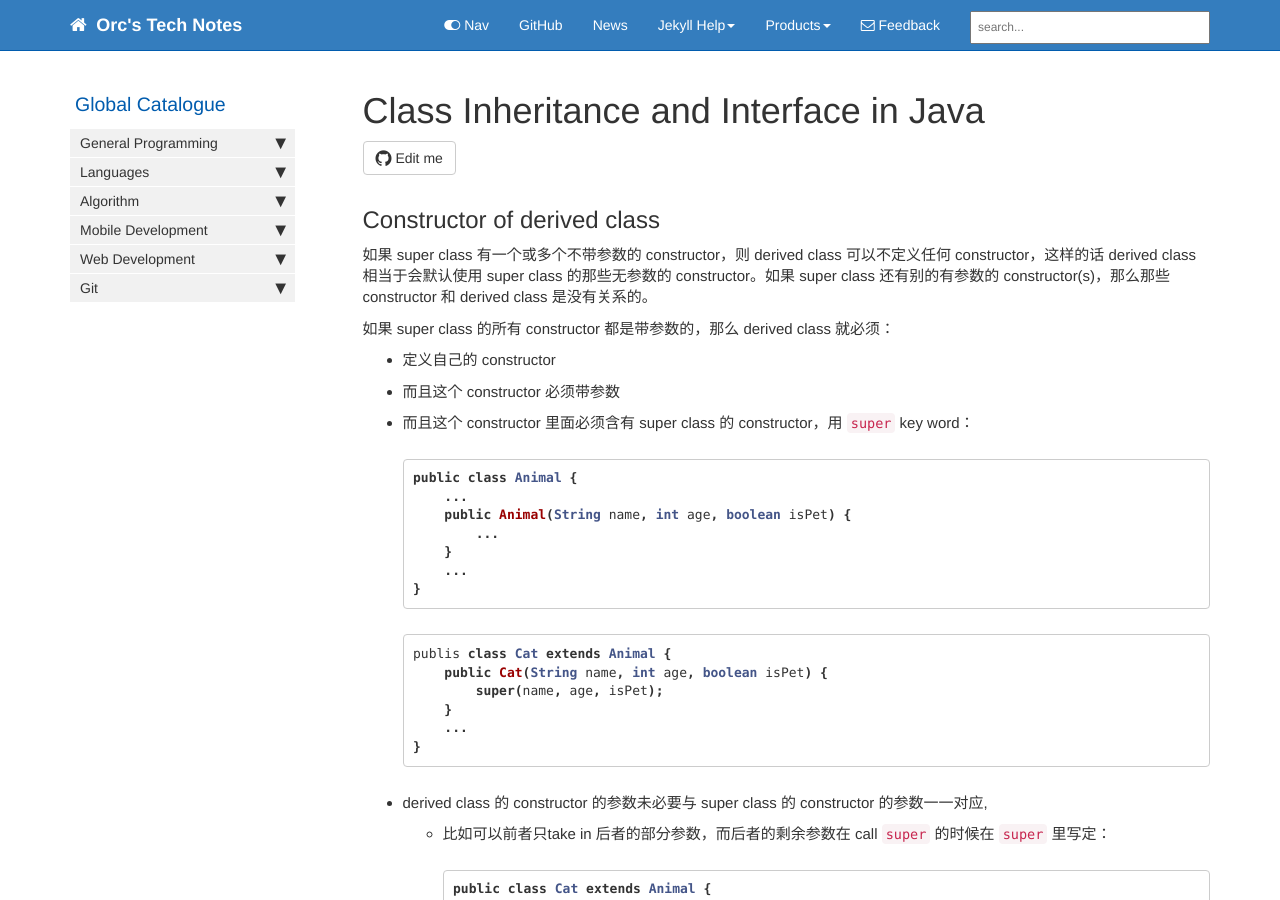
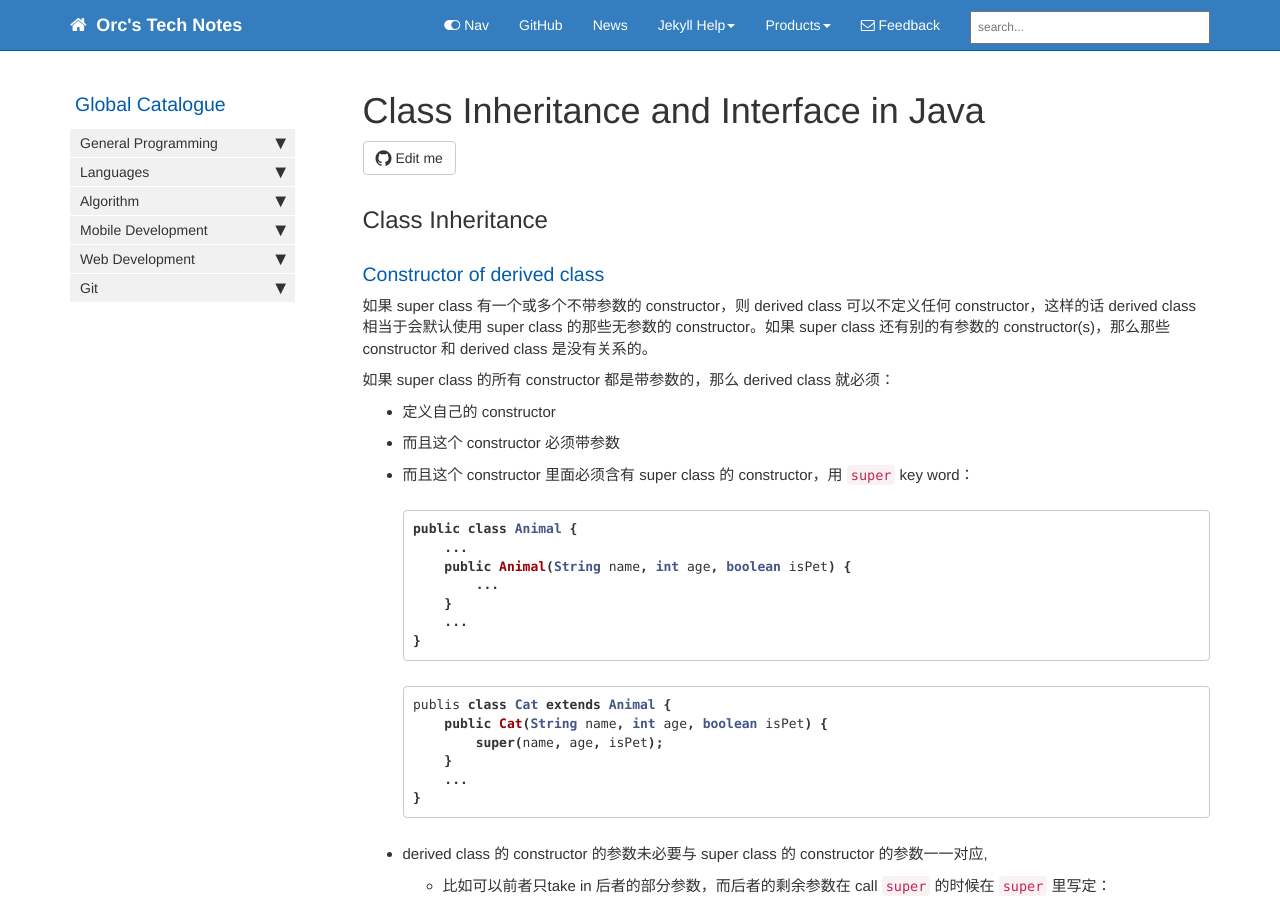
Before and after one commit to HungryOrc/hungryorc.github.io, a Jekyll site: the page built from pages/java/java_class_inheritance_interface.md, in a window 1280 px wide and 900 px high. Built offline with Jekyll 4.4.1, drawn with Linux system fonts in a browser that asks for light colours; nearby versions of some CDN libraries; comment, search, counter and statistics services are not loaded.

Commit message:
Update java_class_inheritance_interface.md

```diff
--- a/pages/java/java_class_inheritance_interface.md
+++ b/pages/java/java_class_inheritance_interface.md
@@ -9,7 +9,9 @@ folder: java
 toc: false
 ---
 
-## Constructor of derived class
+## Class Inheritance
+
+### Constructor of derived class
 如果 super class 有一个或多个不带参数的 constructor，则 derived class 可以不定义任何 constructor，这样的话 derived class 相当于会默认使用 super class 的那些无参数的 constructor。如果 super class 还有别的有参数的 constructor(s)，那么那些 constructor 和 derived class 是没有关系的。
 
 如果 super class 的所有 constructor 都是带参数的，那么 derived class 就必须：
```
